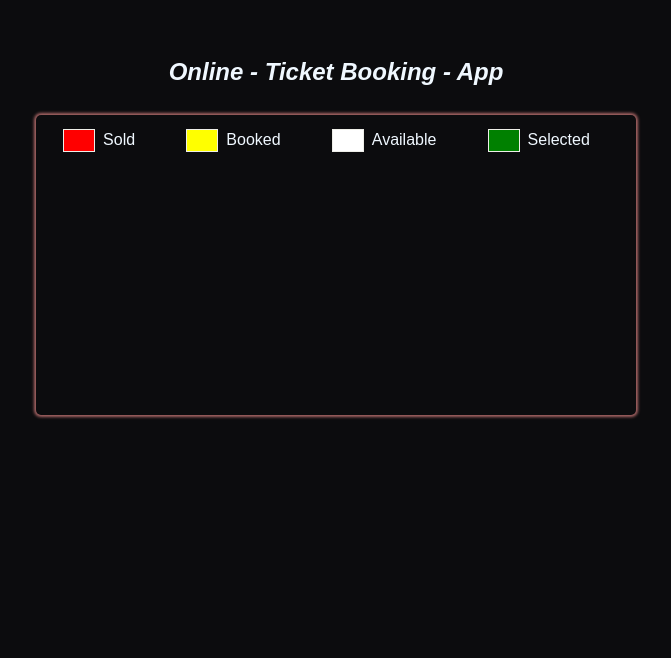
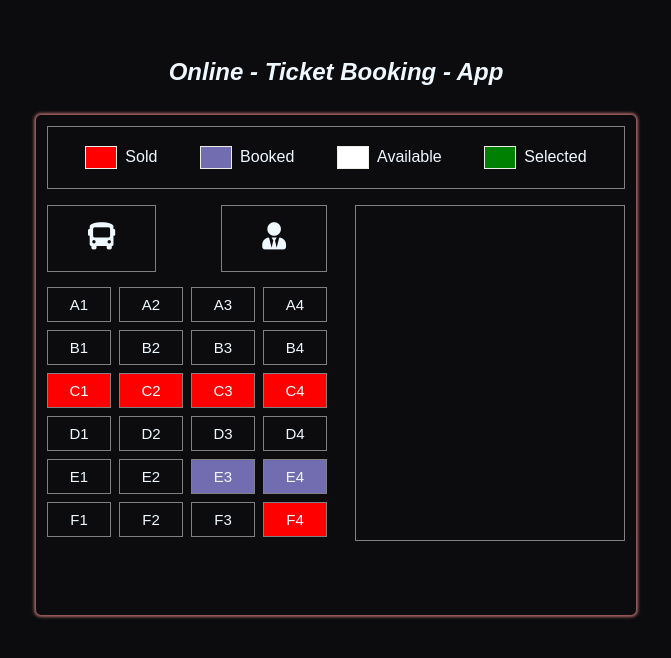
Before and after one commit to ProgrammarShakil/Ticket_Booking_Vue_JS, a plain HTML site: page index.html in a window 1280 px wide. Shown: the whole page, without its empty margins (304-975 px from the left). Drawn offline with Linux system fonts and the light colour scheme.

Commit message:
Till Get Clicked Seat and Selected Seat

```diff
--- a/app.js
+++ b/app.js
@@ -9,7 +9,7 @@ const app = Vue.createApp({
                 },
                 booked: {
                   text: "Booked",
-                  color: "yellow"
+                  color: "rgb(114, 109, 177)"
                 },
                 available: {
                     text: "Available",
@@ -19,9 +19,138 @@ const app = Vue.createApp({
                   text: "Selected",
                   color: "green"
                 }
-            }
+            },
+            seats: [
+                {
+                  name: "A1",
+                  type: "available",
+                  price: 500
+                },
+                {
+                  name: "A2",
+                  type: "available",
+                  price: 500
+                },
+                {
+                  name: "A3",
+                  type: "available",
+                  price: 500
+                },
+                {
+                  name: "A4",
+                  type: "available",
+                  price: 500
+                },
+                {
+                  name: "B1",
+                  type: "available",
+                  price: 450
+                },
+                {
+                  name: "B2",
+                  type: "available",
+                  price: 450
+                },
+                {
+                  name: "B3",
+                  type: "available",
+                  price: 450
+                },
+                {
+                  name: "B4",
+                  type: "available",
+                  price: 450
+                },
+                {
+                  name: "C1",
+                  type: "sold",
+                  price: 500
+                },
+                {
+                  name: "C2",
+                  type: "sold",
+                  price: 500
+                },
+                {
+                  name: "C3",
+                  type: "sold",
+                  price: 500
+                },
+                {
+                  name: "C4",
+                  type: "sold",
+                  price: 500
+                },
+                {
+                  name: "D1",
+                  type: "available",
+                  price: 400
+                },
+                {
+                  name: "D2",
+                  type: "available",
+                  price: 400
+                },
+                {
+                  name: "D3",
+                  type: "available",
+                  price: 400
+                },
+                {
+                  name: "D4",
+                  type: "available",
+                  price: 400
+                },
+                {
+                  name: "E1",
+                  type: "available",
+                  price: 300
+                },
+                {
+                  name: "E2",
+                  type: "available",
+                  price: 300
+                },
+                {
+                  name: "E3",
+                  type: "booked",
+                  price: 300
+                },
+                {
+                  name: "E4",
+                  type: "booked",
+                  price: 300
+                },
+                {
+                  name: "F1",
+                  type: "available",
+                  price: 300
+                },
+                {
+                  name: "F2",
+                  type: "available",
+                  price: 300
+                },
+                {
+                  name: "F3",
+                  type: "available",
+                  price: 300
+                },
+                {
+                  name: "F4",
+                  type: "sold",
+                  price: 300
+                }
+              ],
         }
-    }
+    },
+    methods: {
+        handleClick(i){
+            let clickedSeat = this.seats[i];
+            clickedSeat.type = "selected"
+            console.log(clickedSeat);
+        }
+    },
 })
 
 app.mount('#app');
--- a/index.html
+++ b/index.html
@@ -4,6 +4,7 @@
     <meta charset="UTF-8" />
     <meta name="viewport" content="width=device-width, initial-scale=1.0" />
     <title>Vue JS Ticket Booking App</title>
+    <link rel="stylesheet" href="https://cdnjs.cloudflare.com/ajax/libs/font-awesome/5.15.4/css/all.min.css" />
     <link rel="stylesheet" href="style.css" />
     <script src="vue.js"></script>
 </head>
@@ -29,6 +30,42 @@
 
         <div class="app-body">
 
+          <div class="app-body-left">
+            <div class="seat-container">
+
+              <div class="left-side-seat-door">
+                  <i class="fas fa-bus"></i>
+              </div> <!-- -- /left-side-seat -->
+
+              <div class="right-side-seat-driver">
+                 <i class="fas fa-user-tie "></i>
+              </div> <!-- -- /right-side-seat -->
+
+            </div> <!-- -- /seat-container -->
+
+            <div class="seats">
+              <div
+                class="seat"
+                :class="{
+                  'seat--sold': seat.type === 'sold',
+                  'seat--booked': seat.type === 'booked',
+                  'seat--selected': seat.type === 'selected'
+
+                }"
+                v-for="(seat, i) in seats"
+                :key="seat.name"
+                @click="handleClick(i)"
+              >
+                {{seat.name}}
+              </div>
+            </div>
+
+          </div> <!-- -- /app-body-left -->
+
+          <div class="app-body-right">
+
+          </div> <!-- -- /app-body-right -->
+
         </div> <!-- -- /app-body -->
 
       </div>  <!-- -- /app-container -->
--- a/style.css
+++ b/style.css
@@ -12,9 +12,12 @@ body {
     line-height: 1.8;
     color: aliceblue;
 }
-
-/* ------------------- /Common css -------------------------  */
-/*---------------------- App css  ---------------------------*/
+/* ---------------Fontawesome css ------------------------------*/
+.fas{
+    font-size: 1.7rem;
+}
+/* ------------------- /Common css ---------------------------  */
+/*---------------------- App css  ------------------------------*/
 
 .app-title {
     margin-top: 50px;
@@ -27,19 +30,33 @@ body {
     width: 600px;
     max-width: 100%;
     margin: 22px auto;
-    min-height: 300px;
+    min-height: 500px;
     padding: 11px;
     position: relative;
     border-radius: 5px;
     box-shadow: 0 0 3px 2px #a86565;
 }
 
-/* ----------------------- /App css -------------------------- */
+.app-body {
+    display: flex;
+    justify-content: space-between;
+    margin-top: 1rem;
+  }
+
+.app-body-right{
+    display: flex;
+    min-width: 270px;
+    border: 1px solid gray;
+}
+
+/* ----------------------- /App css -------------------------------- */
 /* ----------------------- seat-position Controll ------------------ */
 
 .seat-controls {
     display: flex;
     justify-content: space-around;
+    border: 1px solid gray;
+    padding: 1rem;
 }
 
 .seat-position {
@@ -47,7 +64,6 @@ body {
     min-height: 5px;
     min-width: 33px;
     display: flex;
-    margin-right: 22px;
 }
 
 .seat-position-color{
@@ -62,5 +78,56 @@ body {
     line-height: 1.4;
     margin-left: .5rem;
 }
+.seat-container{
+    display: flex;
+    flex-wrap: wrap;
+    justify-content: space-between;
+    padding-top: 5px;
+    padding-top: 0px;
+    width: 280px;
+}
+.left-side-seat-door{
+
+    border: 1px solid gray;
+    padding: 1rem 2.5rem;
+}
+.right-side-seat-driver{
+
+    border: 1px solid gray;
+    padding: 1rem 2.5rem;
+}
+.seats {
+    display: flex;
+    flex-wrap: wrap;
+    margin-top: 11px;
+    margin-left: -4px;
+  }
+
+.seat {
+    text-align: center;
+    margin: 4px;
+    border: 1px solid gray;
+    padding: 3px;
+    min-height: 11px;
+    cursor: pointer;
+    font-size: 15px;
+    width: 4rem;
+  }
+  .seat--sold {
+    background-color: red;
+    color: #fff;
+  }
+
+  .seat--booked {
+    background-color: rgb(114, 109, 177);
+  }
+
+  .seat--selected {
+    background-color: green;
+  }
+
+  .seat:hover {
+    font-weight: bold;
+  }
 
 /* ----------------------- /seat-position Controll ----------------- */
```
